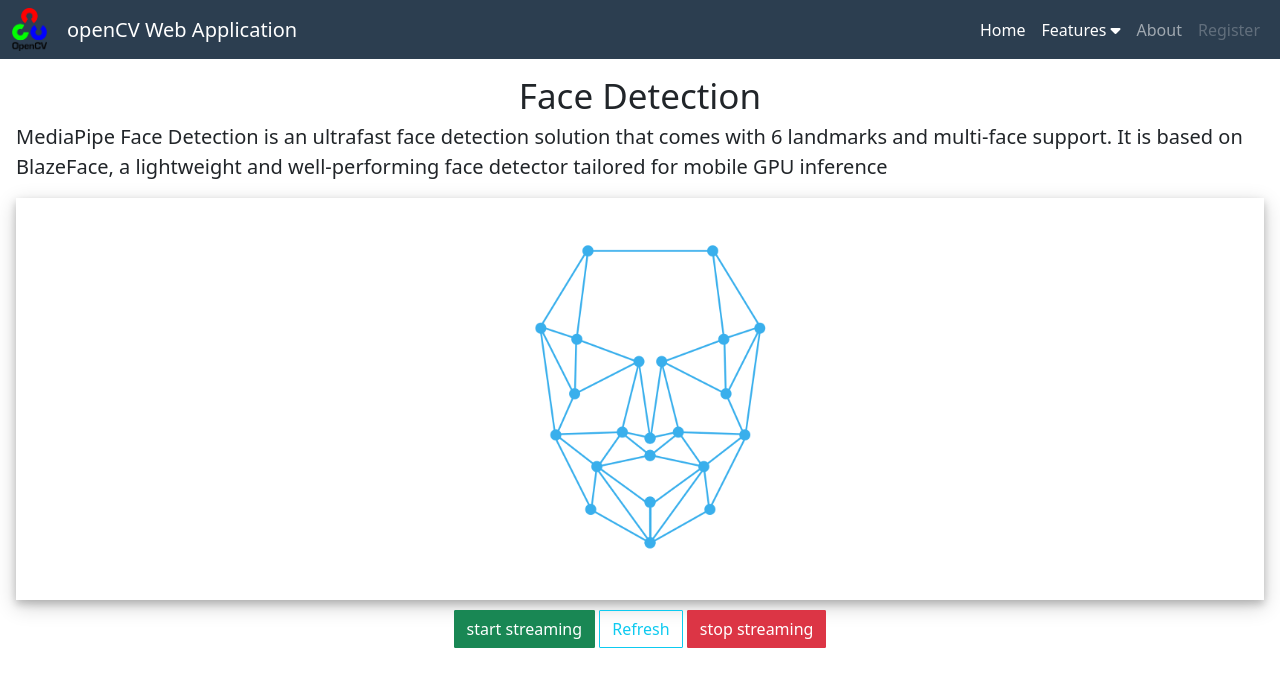
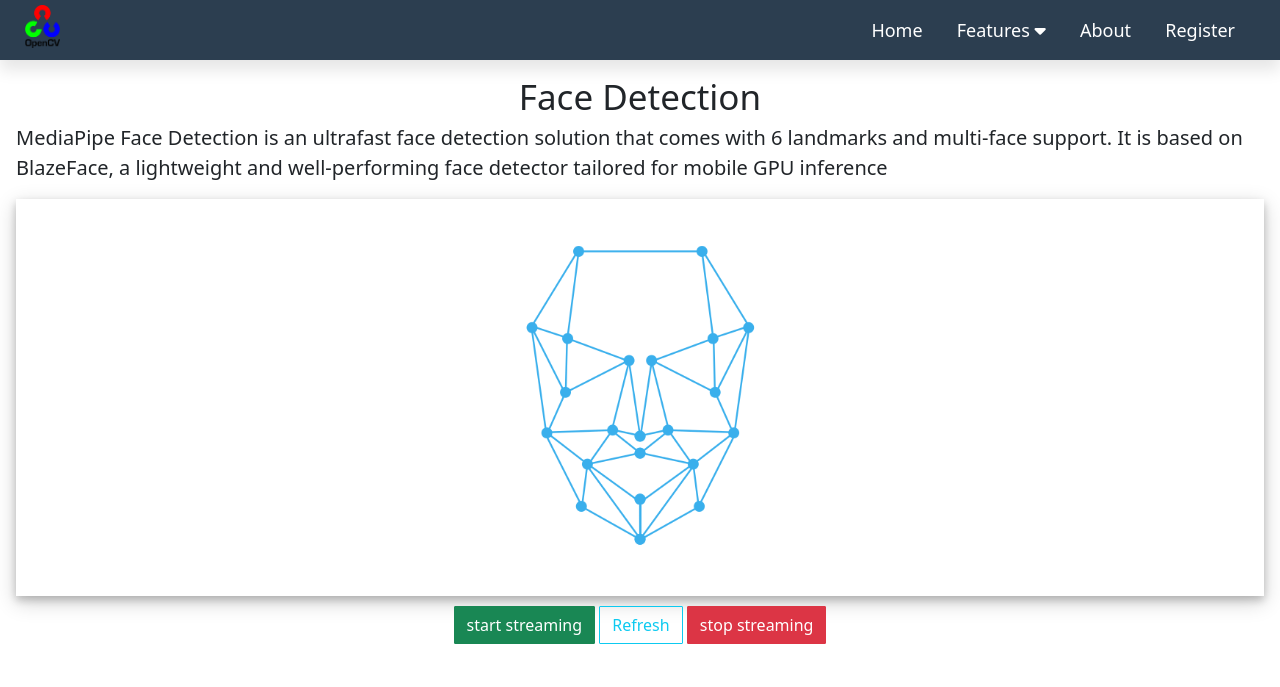
Before and after one commit to Raihan-009/Flask_FacedetectionWebApp, a Flask app: page /face_detection in a window 1280 px wide. Shown: the top 687 px of the page. Run offline with Flask 2, Linux system fonts and the light colour scheme; some libraries are stand-ins or nearby versions.

Commit message:
navbar got issues

```diff
--- a/static/styles/facetracking.css
+++ b/static/styles/facetracking.css
@@ -36,10 +36,15 @@
 }
 
 body .background #streaming img {
-  width: 30%;
+  width: 360px;
   height: auto;
-  margin-left: 20px;
   margin-bottom: 5px;
+}
+
+@media (max-width: 576px) {
+  body .background #streaming img {
+    width: 180px;
+  }
 }
 
 body .background #videoStreaming {
@@ -65,8 +70,14 @@
 body .background #videoStreaming img {
   width: 480px;
   height: auto;
-  margin-left: 20px;
   margin-bottom: 5px;
+}
+
+@media (max-width: 576px) {
+  body .background #videoStreaming img {
+    width: 320px;
+    margin-left: 0px;
+  }
 }
 
 body .background #videoStreaming h3 {
@@ -82,4 +93,10 @@
 body .background .decision-button button {
   border-radius: 1px;
 }
+
+@media (max-width: 576px) {
+  body .background .decision-button button {
+    font-size: 12px;
+  }
+}
 /*# sourceMappingURL=facetracking.css.map */
--- a/static/styles/facetracking.scss
+++ b/static/styles/facetracking.scss
@@ -23,10 +23,13 @@
             justify-content: center;
             align-items: center;
             img{
-                width: 30%;
+                width: 360px;
                 height: auto;
-                margin-left: 20px;
+                // margin-left: 20px;
                 margin-bottom: 5px;
+                @include media("<=sm"){
+                    width: 180px;
+                }
             }
 
         }
@@ -41,8 +44,12 @@
             img{
                 width: 480px;
                 height: auto;
-                margin-left: 20px;
+                // margin-left: 20px;
                 margin-bottom: 5px;
+                @include media("<=sm"){
+                    width: 320px;
+                    margin-left: 0px;
+                }
             }
             h3{
                 text-align: center;
@@ -55,6 +62,9 @@
             text-align: center;
             button{
                 border-radius: 1px;
+                @include media("<=sm"){
+                    font-size: 12px;
+                }
             }
         }
     }
--- a/static/styles/index.scss
+++ b/static/styles/index.scss
@@ -53,6 +53,9 @@
     .contents {
         .background {
             height: 460px;
+            @include media("<=sm"){
+                height: 420px;
+            }
             background-color: white;
             box-shadow: 0 4px 8px 0 rgba(0, 0, 0, 0.2), 0 6px 20px 0 rgba(0, 0, 0, 0.19);
             padding: 1rem;
@@ -70,7 +73,6 @@
                 margin-bottom: 15px;
 
                 @include media("<=md") {
-                    width: 75%;
                     object-fit: cover;
                 }
             }
--- /dev/null
+++ b/static/styles/nav.css
@@ -0,0 +1,123 @@
+/**
+*
+* Testing
+*
+**/
+body {
+  background: white;
+  margin: 0;
+  padding: 0;
+}
+
+.dropdown {
+  margin: 0 auto;
+}
+
+.dropdown nav {
+  height: 60px;
+  background-color: #2c3e50;
+  -webkit-box-shadow: 0 10px 15px rgba(0, 0, 0, 0.1);
+          box-shadow: 0 10px 15px rgba(0, 0, 0, 0.1);
+}
+
+.dropdown nav .logo {
+  width: 45px;
+  height: auto;
+  -o-object-fit: cover;
+     object-fit: cover;
+  margin-left: 20px;
+  padding: 5px;
+}
+
+.dropdown nav .checkbtn {
+  font-size: 30px;
+  color: white;
+  float: right;
+  line-height: 60px;
+  margin-right: 30px;
+  display: none;
+}
+
+@media (max-width: 576px) {
+  .dropdown nav .checkbtn {
+    display: block;
+  }
+}
+
+.dropdown nav #check {
+  display: none;
+}
+
+.dropdown nav #check:checked ~ ul {
+  left: 0;
+}
+
+.dropdown nav ul {
+  padding: 0;
+  margin: 0;
+  float: right;
+  margin-right: 30px;
+}
+
+.dropdown nav ul li {
+  background-color: #2c3e50;
+  position: relative;
+  list-style: none;
+  display: inline-block;
+}
+
+.dropdown nav ul li a {
+  display: block;
+  padding: 0 15px;
+  color: white;
+  text-decoration: none;
+  line-height: 60px;
+  font-size: 18px;
+}
+
+.dropdown nav ul li a:hover {
+  background: #243342;
+}
+
+@media (max-width: 576px) {
+  .dropdown nav ul li {
+    display: block;
+  }
+}
+
+.dropdown nav ul li:hover > ul {
+  display: block;
+}
+
+.dropdown nav ul li:hover .rotate {
+  -webkit-transform: rotate(-180deg);
+          transform: rotate(-180deg);
+}
+
+.dropdown nav ul ul {
+  position: absolute;
+  top: 60px;
+  left: 60px;
+  display: none;
+}
+
+.dropdown nav ul ul li {
+  width: 120px;
+  float: none;
+  display: list-item;
+  position: relative;
+}
+
+@media (max-width: 576px) {
+  .dropdown nav ul {
+    position: fixed;
+    width: 100%;
+    height: 60vh;
+    top: 60px;
+    left: -100%;
+    text-align: center;
+    -webkit-transition: all 0.5s;
+    transition: all 0.5s;
+  }
+}
+/*# sourceMappingURL=nav.css.map */
--- /dev/null
+++ b/static/styles/nav.scss
@@ -0,0 +1,100 @@
+@import './breakpoints.scss';
+body{
+    background: white;
+    margin: 0;
+    padding: 0;
+}
+
+.dropdown{
+    margin: 0 auto;
+    nav{
+        height: 60px;
+        background-color: #2c3e50;
+        box-shadow: 0 10px 15px rgba(0,0,0,0.1);
+        .logo{
+            width: 45px;
+            height: auto;
+            object-fit: cover;
+            margin-left: 20px;
+            padding: 5px;
+        }
+        .checkbtn{
+            font-size: 30px;
+            color: white;
+            float: right;
+            line-height: 60px;
+            margin-right: 30px;
+            display: none;
+            @include media("<=sm"){
+                display: block;
+            }
+        }
+        #check{
+            display: none;
+        }
+
+        #check:checked ~ ul{
+            left: 0;
+        }
+        ul{
+            padding: 0;
+            margin: 0;
+            float: right;
+            margin-right: 30px;
+            li{
+                background-color: #2c3e50;
+                position: relative;
+                list-style: none;
+                display: inline-block;
+                a{
+                    display: block;
+                    padding: 0 15px;
+                    color: white;
+                    text-decoration: none;
+                    line-height: 60px;
+                    font-size: 18px;
+                }
+
+                & a:hover{
+                    background: #243342;
+                }
+
+                @include media("<=sm"){
+                    display: block;
+                }
+            }
+            & li:hover > ul{
+                display: block;
+            }
+
+            & li:hover{
+                .rotate{
+                    transform: rotate(-180deg);
+                }
+            }
+
+            ul{
+                position: absolute;
+                top: 60px;
+                left: 60px;
+                display: none;
+                li{
+                    width: 120px;
+                    float: none;
+                    display: list-item;
+                    position: relative;
+                }
+            }
+            @include media("<=sm"){
+                position: fixed;
+                width: 100%;
+                height: 60vh;
+                top: 60px;
+                left: -100%;
+                text-align: center;
+                transition: all 0.5s;
+            }
+        }
+    }
+
+}
--- a/static/styles/navbar.css
+++ /dev/null
@@ -1,81 +0,0 @@
-/**
-*
-* Testing
-*
-**/
-body .Xcolor {
-  background-color: #2c3e50;
-}
-
-body nav .items {
-  display: -webkit-box;
-  display: -ms-flexbox;
-  display: flex;
-  -webkit-box-pack: end;
-      -ms-flex-pack: end;
-          justify-content: end;
-}
-
-@media (max-width: 576px) {
-  body nav .items {
-    text-align: center;
-    -webkit-box-pack: center;
-        -ms-flex-pack: center;
-            justify-content: center;
-    -webkit-box-align: center;
-        -ms-flex-align: center;
-            align-items: center;
-  }
-}
-
-body nav a img {
-  width: 35px;
-  margin-right: 20px;
-}
-
-body nav li ul {
-  position: relative;
-}
-
-body nav li ul li {
-  background-color: #2c3e50;
-  position: absolute;
-  top: 0px;
-  left: 50px;
-  list-style: none;
-  display: none;
-  width: 100px;
-  line-height: 35px;
-}
-
-@media (max-width: 576px) {
-  body nav li ul li {
-    left: 0px;
-  }
-}
-
-body nav li ul li a {
-  display: block;
-  padding: 0 15px;
-  color: white;
-  text-decoration: none;
-}
-
-body nav li ul li a:hover {
-  background-color: #374e64;
-  color: white;
-}
-
-body nav li:hover {
-  background-color: #243342;
-}
-
-body nav li:hover .rotate {
-  -webkit-transform: rotate(180deg);
-          transform: rotate(180deg);
-}
-
-body nav li:hover > ul li {
-  display: block;
-}
-/*# sourceMappingURL=navbar.css.map */
--- a/static/styles/navbar.scss
+++ /dev/null
@@ -1,64 +0,0 @@
-@import './breakpoints.scss';
-body{
-    .Xcolor{
-        background-color: #2c3e50;
-    }
-    nav{
-        .items{
-            display: flex;
-            justify-content: end;
-            @include media("<=sm"){
-                text-align: center;
-                justify-content: center;
-                align-items: center;
-            }
-        }
-        a{
-            img{
-                width: 35px;
-                margin-right: 20px;
-            }
-        }
-        li{
-            ul{
-                position: relative;
-                li{
-                    background-color: #2c3e50;
-                    position: absolute;
-                    top: 0px;
-                    left: 50px;
-                    list-style: none;
-                    display: none;
-                    width: 100px;
-                    line-height: 35px;
-                    @include media("<=sm"){
-                        left: 0px;
-                    }
-                    a{
-                        display: block;
-                        padding: 0 15px;
-                        color: white;
-                        text-decoration: none;
-
-                    }
-                    & a:hover{
-                        background-color: #374e64;
-                        color: white;
-                    }
-
-                }
-            }
-        }
-        & li:hover{
-            background-color: #243342;
-            .rotate{
-                transform: rotate(180deg);
-            }
-        }
-        & li:hover > ul{
-            li{
-                display: block;
-            }
-        }
-    }
-}
--- a/templates/index.html
+++ b/templates/index.html
@@ -4,7 +4,7 @@
     <h3>Computer Vision</h3>
     <p>A platform to expand your vision with computer vision based in python</p>
 </div>
-<div class="core container mb-5">
+<div id="concept-section" class="core container mb-5">
     <div class="heading">
         <div class="row">
             <div class="col-12 col-sm-4 d-flex justify-content-center justify-content-sm-start">
@@ -57,7 +57,7 @@
     </div>
 </div>
 
-<div class="projects container mt-3 mb-2">
+<div id = "projects-section" class="projects container mt-3 mb-2">
     <div class="heading">
         <div class="row">
             <div class="col-12 col-sm-4 d-flex justify-content-center justify-content-sm-start">
--- a/templates/navbar.html
+++ b/templates/navbar.html
@@ -1,63 +1,38 @@
-<!doctype html>
+<!DOCTYPE html>
 <html lang="en">
 <head>
-    <!-- Required meta tags -->
-    <meta charset="utf-8">
-    <meta name="viewport" content="width=device-width, initial-scale=1">
-
-    <!-- Bootstrap CSS -->
+    <meta charset="UTF-8">
+    <meta http-equiv="X-UA-Compatible" content="IE=edge">
+    <meta name="viewport" content="width=device-width, initial-scale=1.0">
     <link href="https://cdn.jsdelivr.net/npm/bootstrap@5.1.3/dist/css/bootstrap.min.css" rel="stylesheet" integrity="sha384-1BmE4kWBq78iYhFldvKuhfTAU6auU8tT94WrHftjDbrCEXSU1oBoqyl2QvZ6jIW3" crossorigin="anonymous">
     <link rel="stylesheet" href="https://cdnjs.cloudflare.com/ajax/libs/font-awesome/6.1.1/css/all.min.css">
-    <link rel="stylesheet" href="{{ url_for('static', filename = './styles/navbar.css') }}">
-
-    <title>Flask App</title>
+    <link rel="stylesheet" href="{{ url_for('static', filename = './styles/nav.css') }}">
+    <title>Navbar</title>
 </head>
 <body>
-    <nav class="navbar navbar-expand-lg navbar-dark Xcolor">
-        <div class="container-fluid d-flex">
-            <a href="#">
-                <img src="{{ url_for('static', filename = './images/openCv.png') }}" alt="">
-            </a>
-            <a class="navbar-brand" href="#">openCV Web Application</a>
-          <button class="navbar-toggler" type="button" data-bs-toggle="collapse" data-bs-target="#navbarNav" aria-controls="navbarNav" aria-expanded="false" aria-label="Toggle navigation">
-            <span class="navbar-toggler-icon"></span>
-          </button>
-          <div class="collapse navbar-collapse items" id="navbarNav">
-            <ul class="navbar-nav d-flex">
-              <li class="nav-item">
-                <a class="nav-link active" aria-current="page" href="/">Home</a>
-              </li>
-              <li class="nav-item">
-                <a class="nav-link active" href="#">Features <i class="fa-solid fa-caret-down rotate"></i></a>
+    <div class="dropdown">
+        <nav>
+            <img class="logo" src="{{ url_for('static', filename = './images/openCv.png') }}" alt="">
+            <input type="checkbox" id = "check">
+            <label for="check" class="checkbtn"><i class="fas fa-bars"></i></label>
             <ul>
-                  <li><a href="#">Core Concepts</a></li>
+                <li><a href="/">Home</a></li>
+                <li><a href="#">Features <i class="fa-solid fa-caret-down rotate"></i></a>
+                    <ul>
+                        <li><a href="#">Concepts</a></li>
                         <li><a href="#">Projects</a></li>
                     </ul>
                 </li>
-              <li class="nav-item">
-                <a class="nav-link" href="#">About</a>
-              </li>
-              <li class="nav-item">
-                <a class="nav-link disabled">Register</a>
-              </li>
+                <li><a href="#">About</a></li>
+                <li><a href="#">Register</a></li>
             </ul>
+        </nav>
     </div>
-        </div>
-      </nav>
 
 {% block content %}
 
 {% endblock %}
 
-    <!-- Optional JavaScript; choose one of the two! -->
-
-    <!-- Option 1: Bootstrap Bundle with Popper -->
 <script src="https://cdn.jsdelivr.net/npm/bootstrap@5.1.3/dist/js/bootstrap.bundle.min.js" integrity="sha384-ka7Sk0Gln4gmtz2MlQnikT1wXgYsOg+OMhuP+IlRH9sENBO0LRn5q+8nbTov4+1p" crossorigin="anonymous"></script>
-
-    <!-- Option 2: Separate Popper and Bootstrap JS -->
-    <!--
-    <script src="https://cdn.jsdelivr.net/npm/@popperjs/core@2.10.2/dist/umd/popper.min.js" integrity="sha384-7+zCNj/IqJ95wo16oMtfsKbZ9ccEh31eOz1HGyDuCQ6wgnyJNSYdrPa03rtR1zdB" crossorigin="anonymous"></script>
-    <script src="https://cdn.jsdelivr.net/npm/bootstrap@5.1.3/dist/js/bootstrap.min.js" integrity="sha384-QJHtvGhmr9XOIpI6YVutG+2QOK9T+ZnN4kzFN1RtK3zEFEIsxhlmWl5/YESvpZ13" crossorigin="anonymous"></script>
-    -->
 </body>
 </html>
```
Also changed, not shown: static/styles/index.css (+6 -1 lines). Lines whose indentation alone changed are shown as unchanged.
